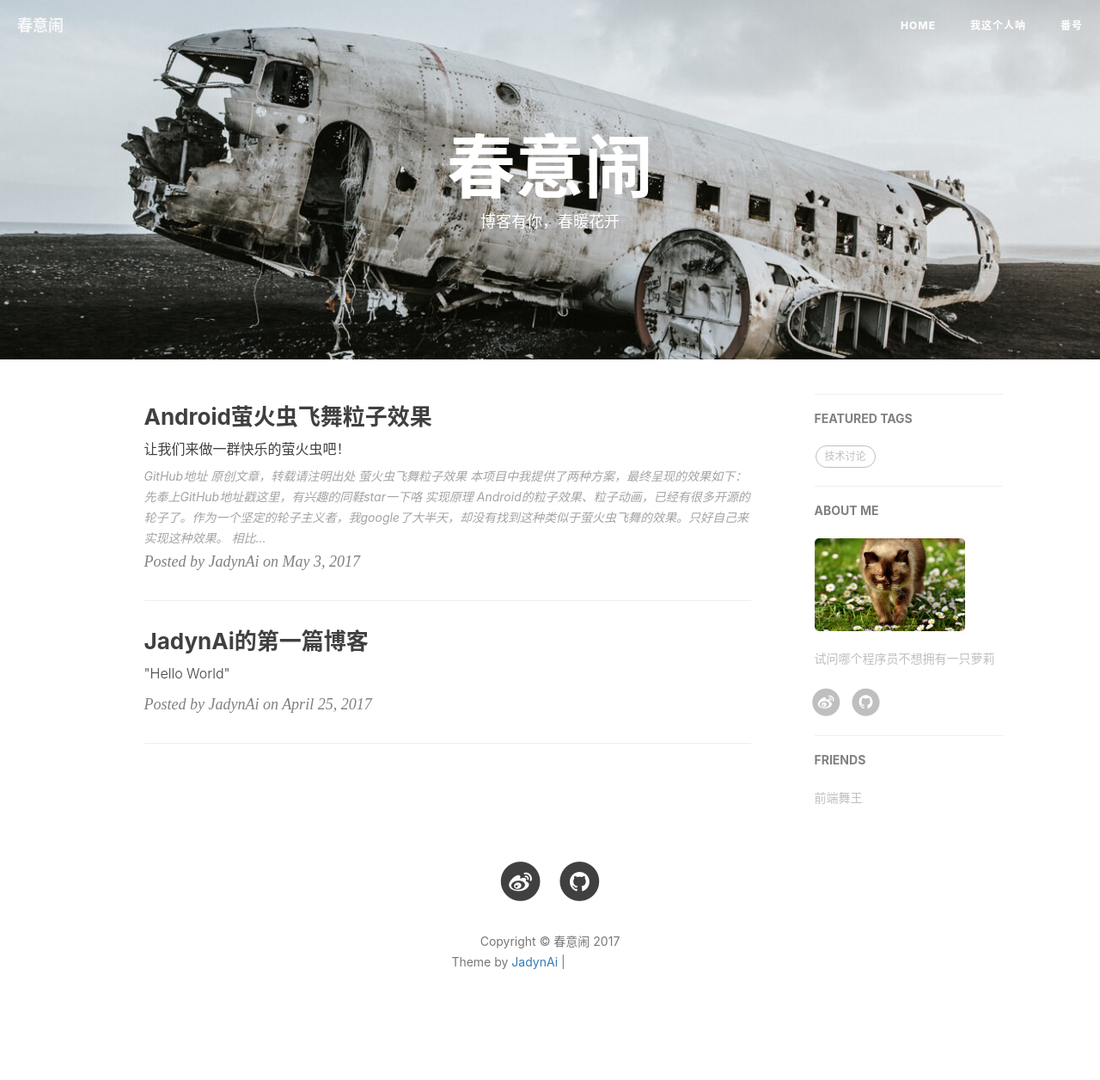
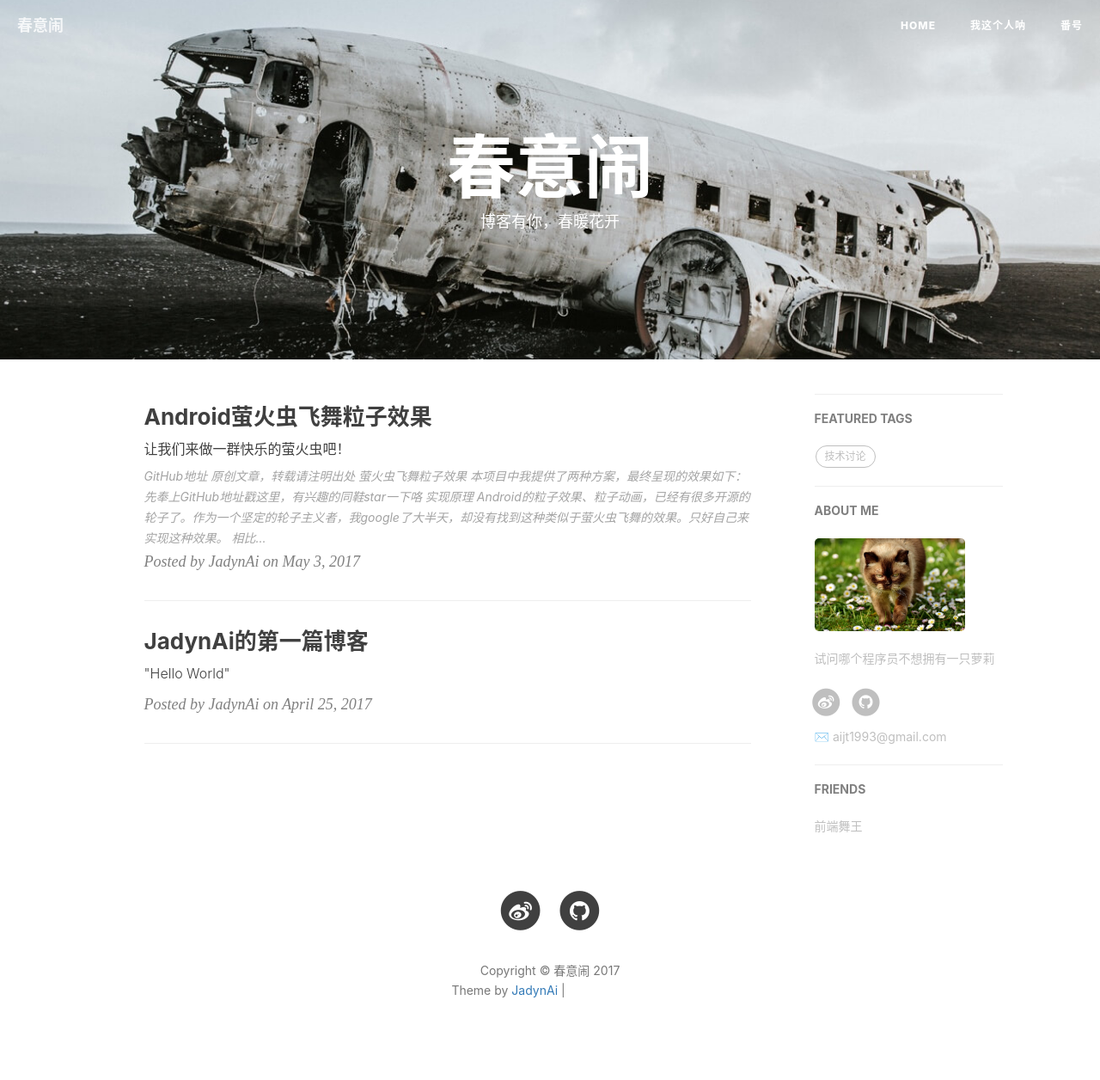
Before and after one commit to JadynAi/oldpage.io, a Jekyll site: the page built from index.html, in a window 1280 px wide. Shown: the whole page at 86% size. Built offline with Jekyll 4.4.1, drawn with Linux system fonts in a browser that asks for light colours; nearby versions of some CDN libraries; the list of posts is cut into pages by our own code; comment, search, counter and statistics services are not loaded; before the commit the page ends 1223 px from its top, so only the background shows below that; part of the change alters nothing that is shown; grey boxes are pictures that could not be loaded.

Commit message:
增加邮箱地址

```diff
--- a/_layouts/page.html
+++ b/_layouts/page.html
@@ -171,6 +171,9 @@ layout: default
                             </li>
                             {% endif %}
                         </ul>
+                        {% if site.email %}
+                        <p>✉️ {{site.email}}</p>
+                        {% endif %}
                     </div>
                 </section>
                 <!-- Friends Blog -->
--- a/package.json
+++ b/package.json
@@ -3,7 +3,7 @@
     "title": "JadynAi",
     "version": "1.0.0",
     "homepage": "http://JadynAi.github.io",
-    "author": "JadynAi",
+    "author": "JadynAi <aijt1993@gmail.com>",
     "devDependencies": {
         "grunt": "~0.4.5",
         "grunt-contrib-less": "~0.11.4",
```
Also changed, not shown: 3 other files.
